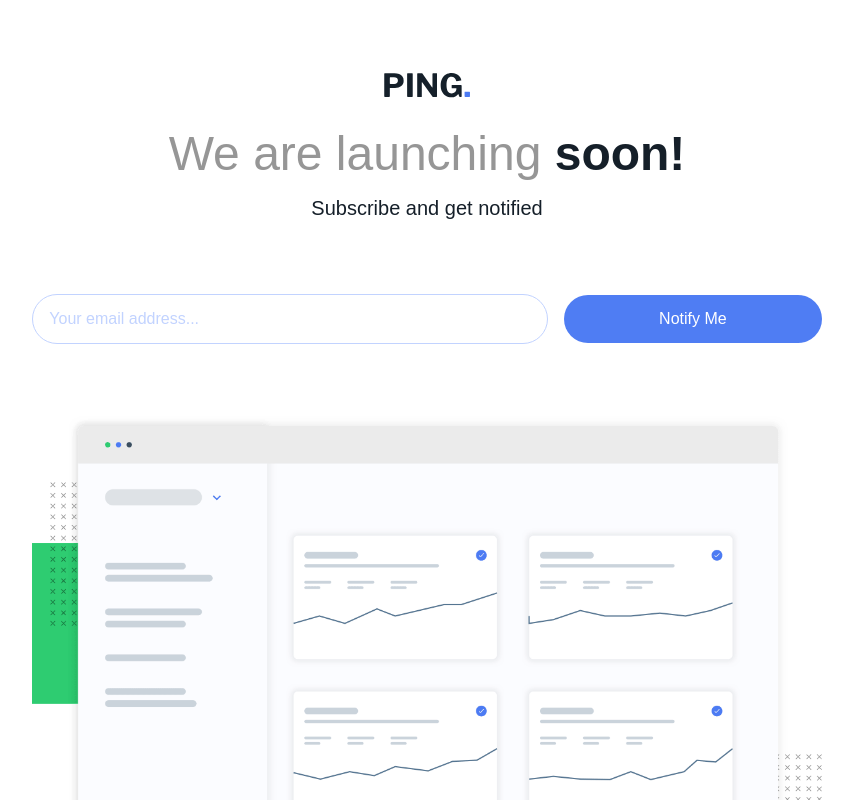
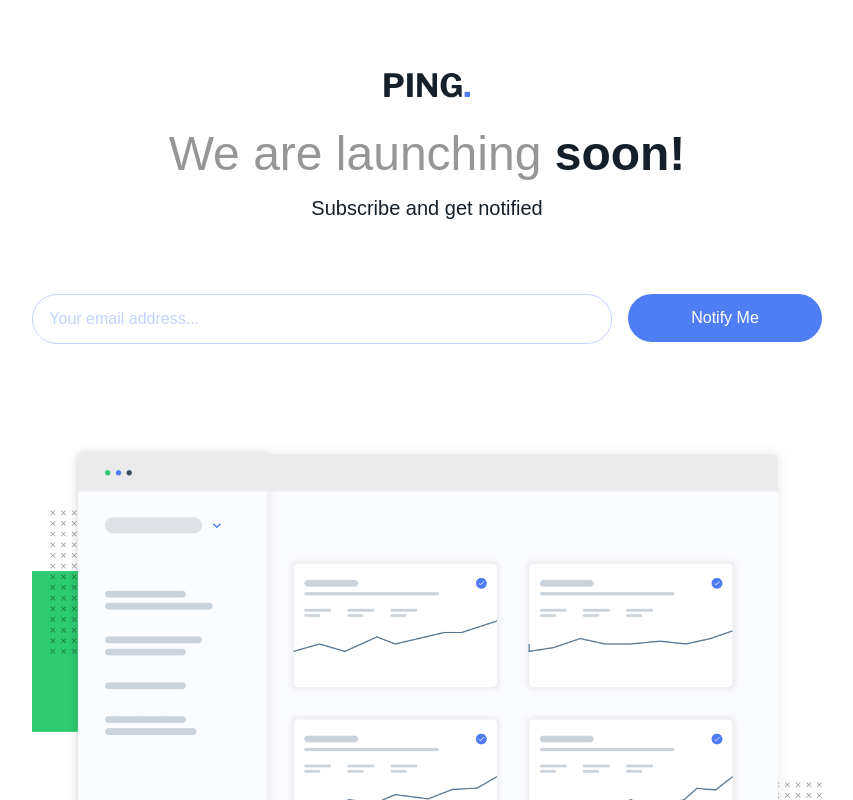
Before and after one commit to SalomonFranco/landingPage, a React (Create React App) app: page / in a window 1280 px wide. Shown: the top 800 px of the page, without its empty margins (213-1066 px from the left). Built offline with nearby package versions, Linux system fonts and the light colour scheme.

Commit message:
fix error states

```diff
--- a/src/components/form.js
+++ b/src/components/form.js
@@ -6,58 +6,56 @@ const Form = () => {
   const [errorMessage, setErrorMessage] = useState("");
 
   const handleInputChange = (e) => {
+    e.preventDefault();
+
     const inputValue = e.target.value;
+
     setEmailValue(inputValue);
 
     const isValid = /^[^\s@]+@[^\s@]+\.[^\s@]+$/.test(inputValue);
     setIsEmailValid(isValid);
 
     setErrorMessage("");
-
-    console.log({ emailValue });
   };
 
   const handleSubmit = (e) => {
-    console.log("handle submit called");
     e.preventDefault();
 
     if (!isEmailValid) {
-      console.log("Please provide a valid email address");
       setErrorMessage("Please provide a valid email address");
       return;
     }
-
-    // Continue with form submission logic or other actions
-    console.log("Form submitted with email:", emailValue);
   };
 
   return (
-    <section>
-      <div className="md:flex md:items-center md:justify-center">
+    <section className="flex-col md:flex md:w-full md:items-center md:justify-start">
       <form
         onSubmit={handleSubmit}
-          className="px-8 md:flex md:w-2/3 md:flex-row md:items-center md:justify-center md:gap-4"
+        className="flex flex-col items-start justify-center px-8 md:w-2/3 md:flex-row md:gap-4"
       >
+        <div className="flex w-full flex-col items-center md:items-start">
           <input
-            type="email"
+            type="text"
             value={emailValue}
             placeholder="Your email address..."
             onChange={handleInputChange}
-            className="mb-4 w-full md:basis-2/3 rounded-full border border-pale-blue px-4 py-3 placeholder:text-pale-blue md:mb-0"
+            className={`w-full rounded-full border px-4 py-3 placeholder:text-pale-blue md:mb-0 md:basis-2/3 ${isEmailValid ? "border-pale-blue" : "border-light-red"}`}
           />
+
+          <div>
+            <p className="mb-5 pt-1 text-xs text-light-red md:px-4 md:pt-2">
+              {errorMessage}
+            </p>
+          </div>
+        </div>
         <button
           type="submit"
           onSubmit={handleSubmit}
-            className="w-full md:basis-1/3 rounded-full bg-blue py-3 text-white"
+          className=" w-full rounded-full bg-blue py-3 text-white md:basis-1/3"
         >
           Notify Me
         </button>
-
       </form>
-        <div>
-          <p className="text-black">{errorMessage}</p>
-          </div>
-      </div>
     </section>
   );
 };
```
Lines whose indentation alone changed are shown as unchanged.
